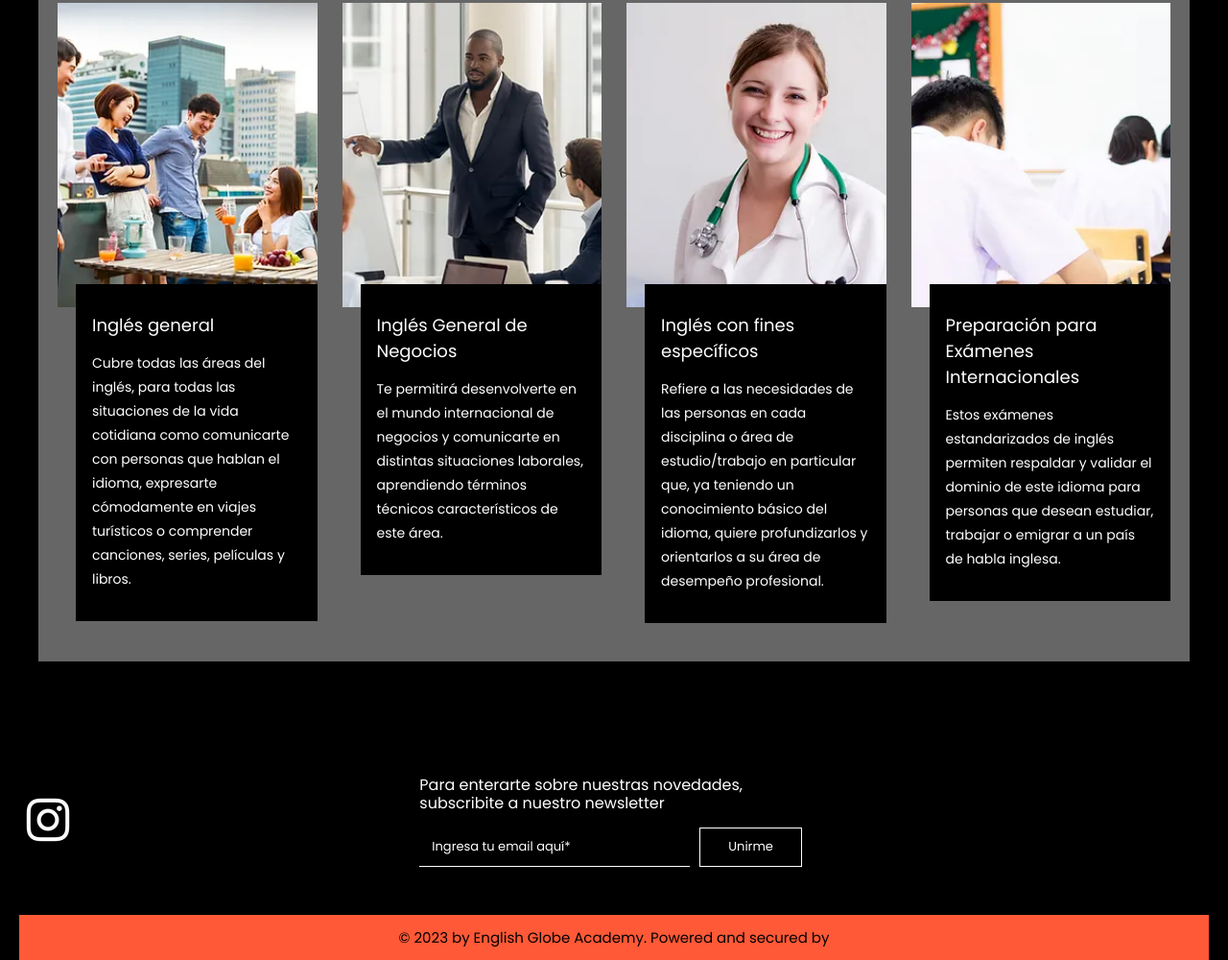
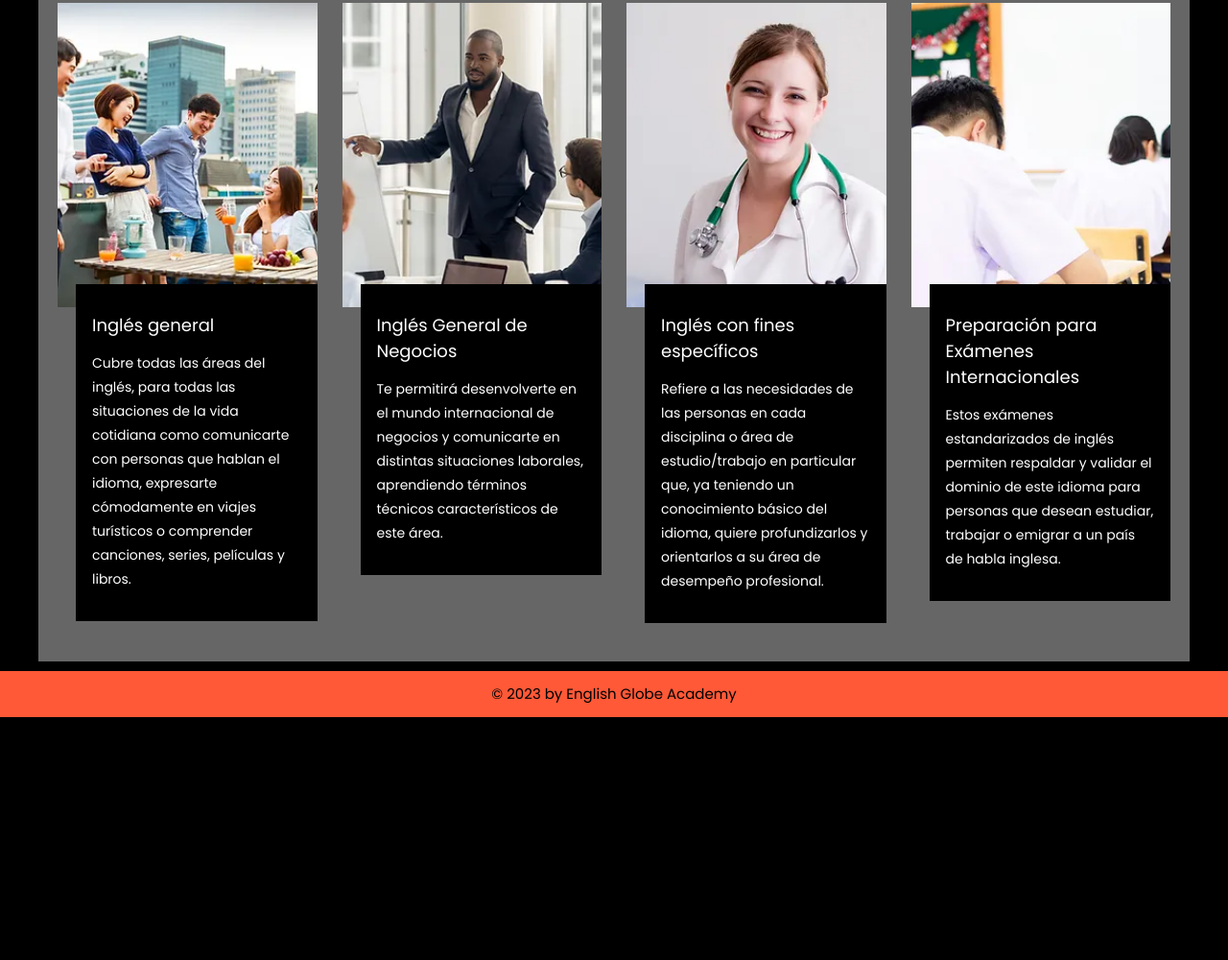
Before and after one commit to englishglobeacademy/englishglobeacademy.github.io, a plain HTML site: page cursos.html in a window 1280 px wide. Shown: the part 980-1980 px from the top of the page at 96% size. After the commit the page ends 1727 px from the top, so only its background shows below. Drawn offline with nearby package versions, Linux system fonts and the light colour scheme.

Commit message:
remove newsletter

```diff
--- a/css/style.css
+++ b/css/style.css
@@ -457,6 +457,11 @@ textarea {
 	grid-template-columns: repeat(3, 1fr);
 	gap: 12px;
 	align-items: center;
+}
+
+footer .container {
+	padding: 0;
+	margin-top: 10px;
 }
 
 .newsletter {
--- a/cursos.html
+++ b/cursos.html
@@ -128,29 +128,9 @@
 		</div>
 	</div>
 	<footer>
-		<div class="newsletter">
-			<div class="container">
-				<div class="footer-col">
-					<div>
-						<a href="https://www.instagram.com/english_globe_academy/" target="_blank"><img
-								src="img/insta-footer.webp"></a>
-					</div>
-					<div>
-						<p>Para enterarte sobre nuestras novedades, subscribite a nuestro newsletter</p>
-						<div class="news-form">
-							<input type="email" placeholder="Ingresa tu email aquí*" class="sbox">
-
-							<div>
-								<input type="button" value="Unirme" class="sbtn">
-							</div>
-						</div>
-					</div>
-				</div>
-			</div>
-		</div>
 		<div class="container mnopad">
 			<div class="cp">
-				© 2023 by English Globe Academy. Powered and secured by
+				© 2023 by English Globe Academy
 			</div>
 		</div>
 	</footer>
```
Also changed, not shown: index.html (+0 -20 lines).
